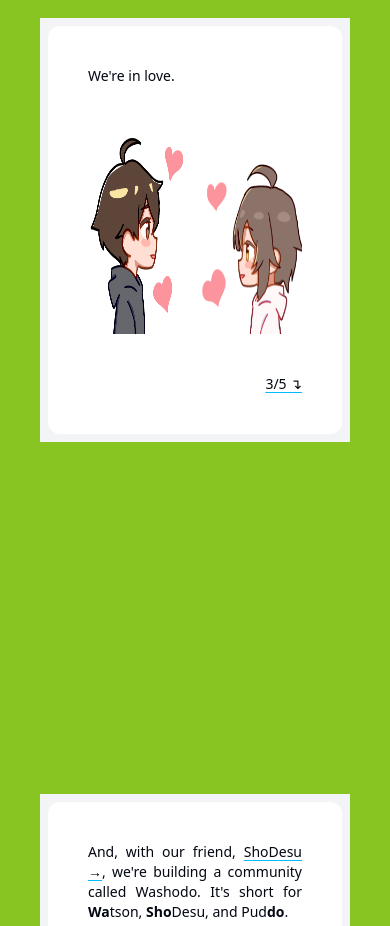
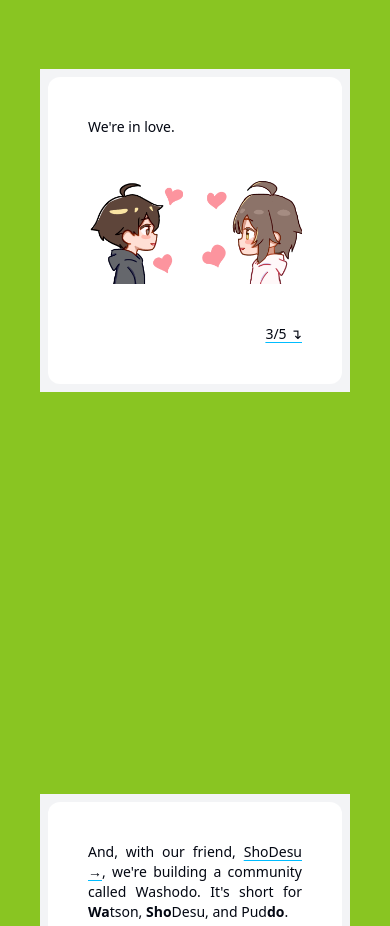
Before and after one commit to somewatson/homepage, a plain HTML site: page index.html in a window 390 px wide. Shown: the part 1880-2806 px from the top of the page. Drawn offline with nearby package versions, Linux system fonts and the light colour scheme.

Commit message:
fix: Adjust margin of the two hearts box
On mobile, when the width was small, it skewed the images with the old margin
With the new margin, it automatically adjusts

```diff
--- a/index.html
+++ b/index.html
@@ -54,8 +54,8 @@
                         <p class="">We're in love.</p>
                     </div>
                     <div class="grid grid-cols-2 text-sm text-gray-950 font-medium">
-                        <img src="images/watson_heart.png" class="h-52" />
-                        <img src="images/puddo_heart.png" class="mt-8 h-44" />
+                        <img src="images/watson_heart.png" class="max-h-52" />
+                        <img src="images/puddo_heart.png" class="mt-auto max-h-44" />
                     </div>
                     <div class="text-sm text-gray-950 font-medium">
                         <p class="text-right"><a href="#communitybox" class="text-gray-950 underline decoration-sky-400 underline-offset-3 hover:decoration-2 ">3/5 &#8628;</a></p>
```
